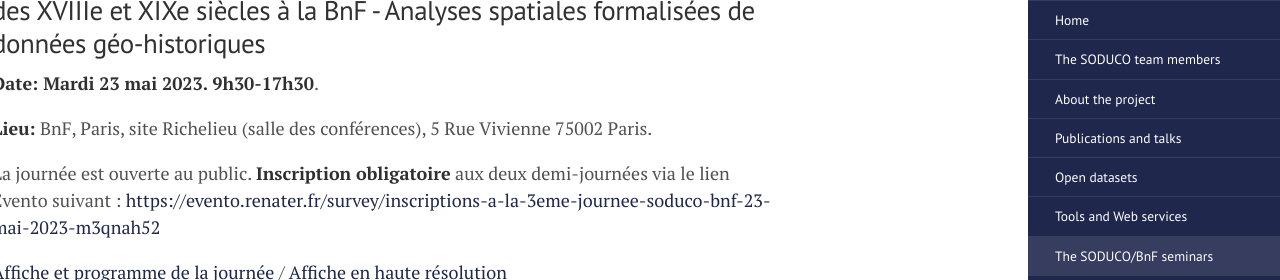
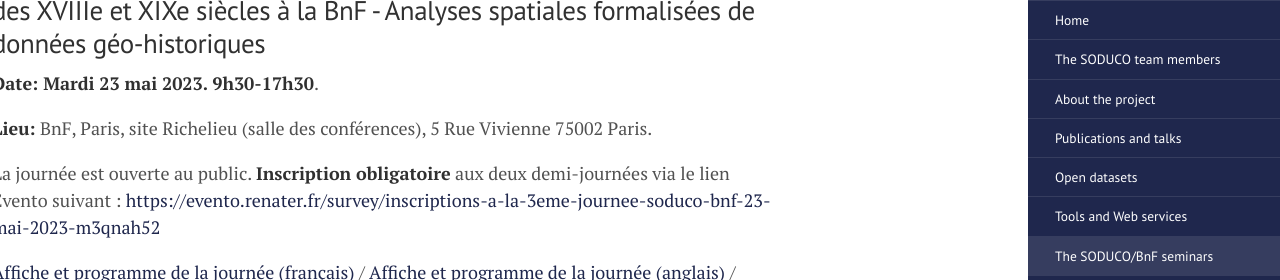
Before and after one commit to soduco/soduco.github.io, a Jekyll site: the page built from soduco_bnf_seminars.md, in a window 1280 px wide and 900 px high, scrolled down 1428 px, cut to the strip 0-280 px from the top of the window. Built offline with Jekyll 4.4.1, drawn with Linux system fonts in a browser that asks for light colours.

Commit message:
maj fichier FR et EN

```diff
--- a/soduco_bnf_seminars.md
+++ b/soduco_bnf_seminars.md
@@ -35,7 +35,7 @@ En 2022-2023, l’équipe SoDUCo et la BnF organisent un séminaire commun, **l
 
 La journée est ouverte au public. **Inscription obligatoire** aux deux demi-journées via le lien Evento suivant : [https://evento.renater.fr/survey/inscriptions-a-la-3eme-journee-soduco-bnf-23-mai-2023-m3qnah52](https://evento.renater.fr/survey/inscriptions-a-la-3eme-journee-soduco-bnf-23-mai-2023-m3qnah52)
 
-[Affiche et programme de la journée](https://soduco.github.io/public/images/Atelier_Soduco_Bnf_Programme_Journee_23Mai2023.pdf) / [Affiche en haute résolution](https://soduco.github.io/public/images/Atelier_Soduco_Bnf_affiche_Journee_23Mai2023.png)
+[Affiche et programme de la journée (français)](https://soduco.github.io/public/images/Atelier_Soduco_Bnf_Programme_Journee_23Mai2023.pdf) / [Affiche et programme de la journée (anglais)](https://soduco.github.io/public/images/Atelier_Soduco_Bnf_Programme_Journee_23Mai2023_EN.pdf) / [Affiche en haute résolution](https://soduco.github.io/public/images/Atelier_Soduco_Bnf_affiche_Journee_23Mai2023_HR.png)
 
 ![Séminaire SoDUCo-Bnf Journée 3](./public/images/Atelier_Soduco_Bnf_affiche_Journee_23Mai2023.png)
 
```
